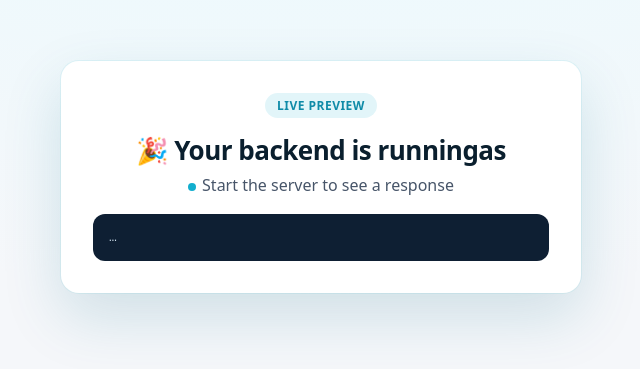
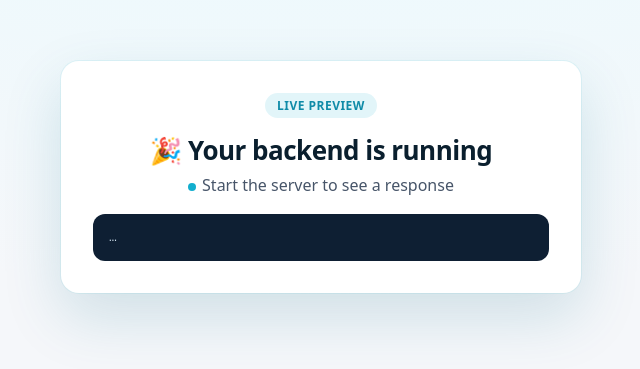
Before and after one commit to Kaperskyguru/mb-hello-api-sample, a website: page public/index.html in a window 1280 px wide. Shown: the part 223-592 px from the top of the page, without its empty margins (319-959 px from the left). Drawn offline with Linux system fonts and the light colour scheme.

Commit message:
autosave 00:50

```diff
--- a/public/index.html
+++ b/public/index.html
@@ -35,7 +35,7 @@
   <body>
     <main class="card">
       <span class="badge">Live preview</span>
-      <h1>🎉 Your backend is runningas</h1>
+      <h1>🎉 Your backend is running</h1>
       <p><span class="dot"></span><span id="status">Calling your API…</span></p>
       <pre id="out">…</pre>
     </main>
```
